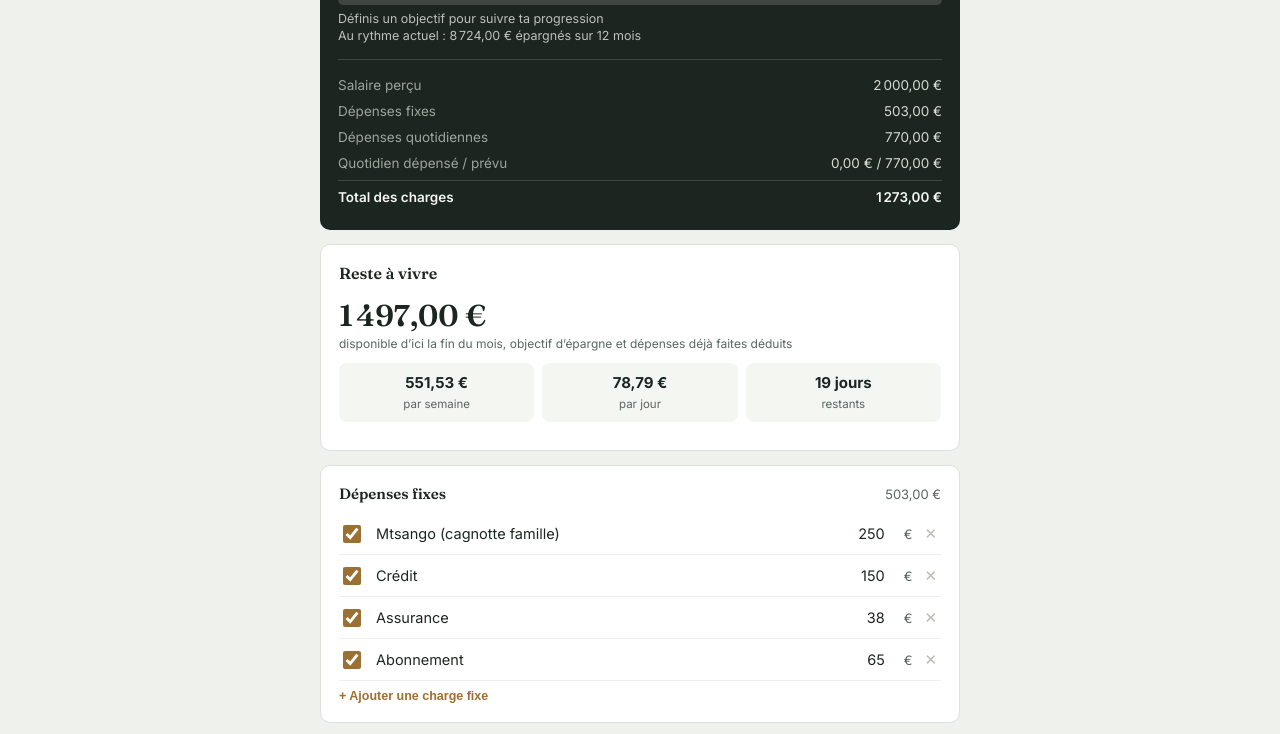
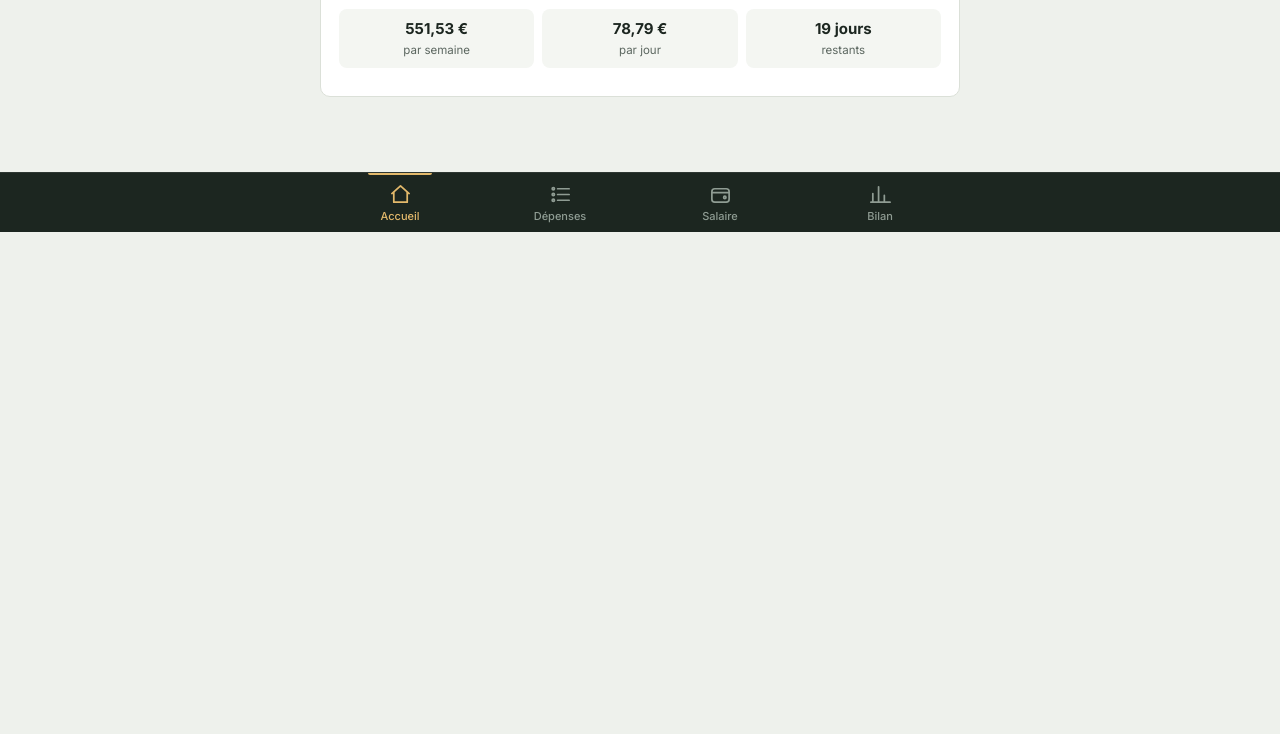
Before and after one commit to elanzizea-collab/Easy-Budget-, a plain HTML site: page index.html in a window 1280 px wide. Shown: the part 568-1302 px from the top of the page. After the commit the page ends 924 px from the top, so only its background shows below. Drawn offline with Linux system fonts and the light colour scheme.

Commit message:
Add files via upload

```diff
--- a/index.html
+++ b/index.html
@@ -109,6 +109,17 @@ html, body { margin:0; padding:0; background:#EEF1EC; }
 .bm-bar-track { flex:1; height:10px; background:#EEF0EB; border-radius:5px; overflow:hidden; }
 .bm-bar-val { width:56px; text-align:right; flex-shrink:0; }
 .bm-avg { font-size:12.5px; color:var(--ink-soft); padding-top:8px; }
+.bm-root { padding-bottom: 104px; }
+.bm-header .bm-status { text-align:left; margin-top:2px; }
+.bm-tab { display:none; }
+.bm-tab.active { display:block; animation: bmfade .25s ease; }
+@keyframes bmfade { from { opacity:0; transform:translateY(6px); } to { opacity:1; transform:none; } }
+.bm-nav { position:fixed; left:0; right:0; bottom:0; z-index:50; background:#1C2620; border-top:1px solid rgba(255,255,255,.08); padding-bottom: env(safe-area-inset-bottom, 0px); }
+.bm-nav-in { display:flex; max-width:640px; margin:0 auto; }
+.bm-nav button { flex:1; background:none; border:none; color:#8F9C93; padding:10px 4px 9px; display:flex; flex-direction:column; align-items:center; gap:3px; font-size:11px; font-family:'Inter',sans-serif; font-weight:500; cursor:pointer; position:relative; }
+.bm-nav button svg { width:23px; height:23px; fill:none; stroke:currentColor; stroke-width:1.8; stroke-linecap:round; stroke-linejoin:round; }
+.bm-nav button.active { color:#E3B96B; }
+.bm-nav button.active::before { content:''; position:absolute; top:0; left:30%; right:30%; height:2px; background:#E3B96B; border-radius:0 0 2px 2px; }
 </style>
 </head>
 <body>
@@ -117,28 +128,10 @@ html, body { margin:0; padding:0; background:#EEF1EC; }
   <div class="bm-header">
     <div class="bm-eyebrow">Budget personnel</div>
     <h1 class="bm-title">Mon budget mensuel</h1>
+    <div class="bm-status" id="bm-status"></div>
   </div>
 
-  <div class="bm-card">
-    <h2>Salaire et objectif</h2>
-    <div class="bm-field">
-      <label for="bm-salaire">Salaire perçu (€)</label>
-      <input type="number" id="bm-salaire" placeholder="ex : 2000" />
-    </div>
-    <div class="bm-field">
-      <label for="bm-objectif">Objectif d’épargne (€)</label>
-      <input type="number" id="bm-objectif" placeholder="ex : 300" />
-    </div>
-    <div class="bm-field">
-      <label for="bm-solde">Solde bancaire actuel (€) — facultatif</label>
-      <input type="number" id="bm-solde" placeholder="ex : 538" />
-    </div>
-    <div class="bm-field">
-      <label for="bm-fixrest">Charges fixes pas encore prélevées (€)</label>
-      <input type="number" id="bm-fixrest" placeholder="0" />
-    </div>
-  </div>
-
+  <section class="bm-tab active" data-tab="accueil">
   <div class="bm-total-card">
     <div class="bm-total-label">Épargne possible ce mois-ci</div>
     <div class="bm-total-value" id="bm-total-value">0,00 €</div>
@@ -166,6 +159,9 @@ html, body { margin:0; padding:0; background:#EEF1EC; }
     <div class="bm-alert" id="bm-alert"></div>
   </div>
 
+  </section>
+
+  <section class="bm-tab" data-tab="depenses">
   <div class="bm-card" id="bm-cat-fixe">
     <div class="bm-category-title"><span>Dépenses fixes</span><span class="bm-category-total" data-cat-total="fixe">—</span></div>
     <div class="bm-items" data-cat="fixe"></div>
@@ -178,6 +174,32 @@ html, body { margin:0; padding:0; background:#EEF1EC; }
     <button class="bm-add-btn" data-add-cat="quotidien">+ Ajouter une dépense</button>
   </div>
 
+  </section>
+
+  <section class="bm-tab" data-tab="salaire">
+  <div class="bm-card">
+    <h2>Salaire et objectif</h2>
+    <div class="bm-field">
+      <label for="bm-salaire">Salaire perçu (€)</label>
+      <input type="number" id="bm-salaire" placeholder="ex : 2000" />
+    </div>
+    <div class="bm-field">
+      <label for="bm-objectif">Objectif d’épargne (€)</label>
+      <input type="number" id="bm-objectif" placeholder="ex : 300" />
+    </div>
+    <div class="bm-field">
+      <label for="bm-solde">Solde bancaire actuel (€) — facultatif</label>
+      <input type="number" id="bm-solde" placeholder="ex : 538" />
+    </div>
+    <div class="bm-field">
+      <label for="bm-fixrest">Charges fixes pas encore prélevées (€)</label>
+      <input type="number" id="bm-fixrest" placeholder="0" />
+    </div>
+  </div>
+
+  </section>
+
+  <section class="bm-tab" data-tab="bilan">
   <div class="bm-card">
     <h2>Où va l’argent</h2>
     <div id="bm-chart"></div>
@@ -189,8 +211,18 @@ html, body { margin:0; padding:0; background:#EEF1EC; }
     <button class="bm-add-btn" id="bm-close-btn">Clôturer le mois en cours</button>
   </div>
 
-  <div class="bm-status" id="bm-status"></div>
   <div class="bm-reset"><button id="bm-reset-btn">Réinitialiser avec mes charges actuelles</button></div>
+
+  </section>
+
+  <nav class="bm-nav" id="bm-nav">
+    <div class="bm-nav-in">
+      <button data-tab="accueil" class="active"><svg viewBox="0 0 24 24"><path d="M3 11l9-8 9 8"/><path d="M5 10v10h14V10"/></svg><span>Accueil</span></button>
+      <button data-tab="depenses"><svg viewBox="0 0 24 24"><path d="M9 6h12M9 12h12M9 18h12"/><circle cx="4.5" cy="6" r="1.2"/><circle cx="4.5" cy="12" r="1.2"/><circle cx="4.5" cy="18" r="1.2"/></svg><span>Dépenses</span></button>
+      <button data-tab="salaire"><svg viewBox="0 0 24 24"><rect x="3" y="6" width="18" height="14" rx="3"/><path d="M3 10h18"/><circle cx="16.5" cy="15" r="1.2"/></svg><span>Salaire</span></button>
+      <button data-tab="bilan"><svg viewBox="0 0 24 24"><path d="M4 20V11M10 20V4M16 20v-7M2 20h20"/></svg><span>Bilan</span></button>
+    </div>
+  </nav>
 </div>
 
 <script>
@@ -512,11 +544,28 @@ html, body { margin:0; padding:0; background:#EEF1EC; }
     });
   }
 
+
+  function showTab(name) {
+    root.querySelectorAll('.bm-tab').forEach((t) => t.classList.toggle('active', t.dataset.tab === name));
+    root.querySelectorAll('.bm-nav button').forEach((b) => b.classList.toggle('active', b.dataset.tab === name));
+    try { localStorage.setItem('bm-tab', name); } catch (e) {}
+    window.scrollTo(0, 0);
+  }
+
+  function initTabs() {
+    root.querySelectorAll('.bm-nav button').forEach((b) => b.addEventListener('click', () => { showTab(b.dataset.tab); compute(); }));
+    let saved = 'accueil';
+    try { saved = localStorage.getItem('bm-tab') || 'accueil'; } catch (e) {}
+    if (!root.querySelector('.bm-tab[data-tab="' + saved + '"]')) saved = 'accueil';
+    showTab(saved);
+  }
+
   function init() {
     load();
     renderAll();
     attachListeners();
     compute();
+    initTabs();
   }
 
   init();
--- a/sw.js
+++ b/sw.js
@@ -1,4 +1,4 @@
-const CACHE = 'budget-v3';
+const CACHE = 'budget-v4';
 const FILES = ['./', 'index.html', 'manifest.webmanifest', 'icon-192.png', 'icon-512.png'];
 self.addEventListener('install', e => {
   e.waitUntil(caches.open(CACHE).then(c => c.addAll(FILES)));
```
